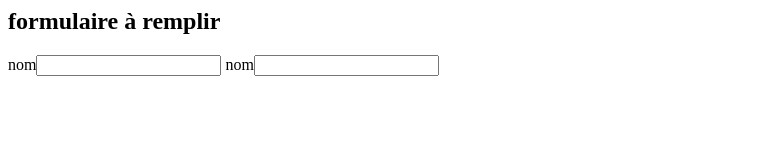
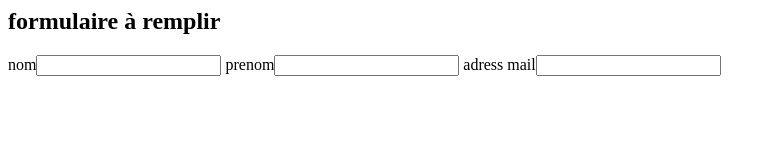
Before and after one commit to sitraka106/vacation, a plain HTML site: page form.html in a window 1280 px wide. Shown: the whole page, without its empty margins (0-776 px from the left). Drawn offline with Linux system fonts and the light colour scheme.

Commit message:
nouvelle branc

```diff
--- a/form.html
+++ b/form.html
@@ -6,7 +6,8 @@
     <h2>formulaire à remplir</h2>
     <form action="">
         <label for="">nom</label><input type="text" name="" id="">
-        <label for="">nom</label><input type="text" name="" id="">
+        <label for="">prenom</label><input type="text" name="" id="">
+        <label for="">adress mail</label><input type="text" name="" id="">
     </form>
 </body>
 
```
